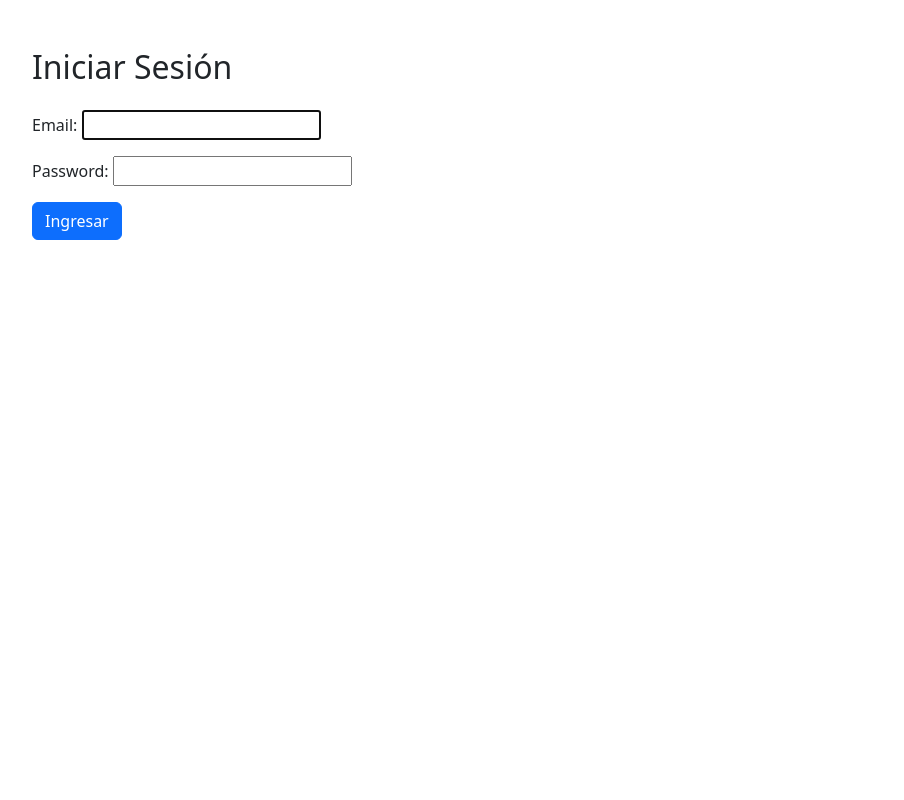
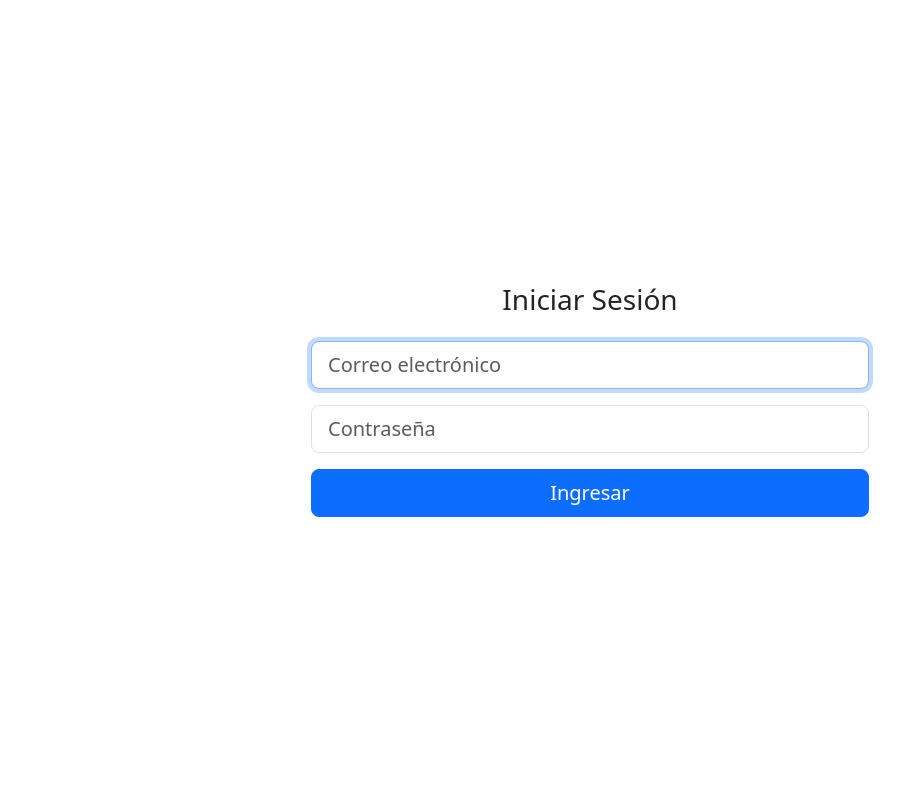
Before and after one commit to Chemozo/leasy-project, a Django app: page /users/login/ in a window 1280 px wide. Shown: the whole page, without its empty margins (50-954 px from the left). Run offline with Django 5.2, Linux system fonts and the light colour scheme; parts of the project's set-up code (start-up, migrations or seed data) failed here and were passed over.

Commit message:
Added logout functionality, and styled the login

```diff
--- /dev/null
+++ b/core/users/forms.py
@@ -0,0 +1,26 @@
+from django import forms
+from django.contrib.auth.forms import AuthenticationForm
+
+
+class CustomLoginForm(AuthenticationForm):
+    username = forms.CharField(
+        label="Email address",
+        widget=forms.EmailInput(
+            attrs={
+                "class": "form-control form-control-lg",
+                "placeholder": "Correo electrónico",
+                "id": "inputEmail",
+                "autofocus": True,
+            }
+        ),
+    )
+    password = forms.CharField(
+        label="Contraseña",
+        widget=forms.PasswordInput(
+            attrs={
+                "class": "form-control form-control-lg",
+                "placeholder": "Contraseña",
+                "id": "inputPassword",
+            }
+        ),
+    )
--- a/core/users/templates/users/login.html
+++ b/core/users/templates/users/login.html
@@ -1,9 +1,22 @@
-{% extends "base.html" %} {% block content %}
-<div class="container mt-5">
-  <h2 class="mb-4">Iniciar Sesión</h2>
-  <form method="post">
-    {% csrf_token %} {{ form.as_p }}
-    <button type="submit" class="btn btn-primary">Ingresar</button>
-  </form>
-</div>
-{% endblock %}
+{% extends "base.html" %}
+{% block content %}
+  <div class="min-vh-100 d-flex align-items-center">
+    <div class="container">
+      <form class="form-signin mx-auto col-md-6" method="post">
+        {% csrf_token %}
+        <h1 class="h3 mb-4 text-center">Iniciar Sesión</h1>
+        <!-- Email Field -->
+        <div class="mb-3">
+          <label for="inputEmail" class="visually-hidden">Correo Electrónico</label>
+          {{ form.username }}
+        </div>
+        <!-- Password Field -->
+        <div class="mb-3">
+          <label for="inputPassword" class="visually-hidden">Contraseña</label>
+          {{ form.password }}
+        </div>
+        <button class="w-100 btn btn-lg btn-primary" type="submit">Ingresar</button>
+      </form>
+    </div>
+  </div>
+{% endblock content %}
--- a/core/users/views.py
+++ b/core/users/views.py
@@ -1,13 +1,18 @@
 from django.contrib.auth.views import LoginView, LogoutView
-from django.urls import reverse_lazy
 from django.contrib import messages
+from django.contrib.auth.views import LogoutView
+from .forms import CustomLoginForm
+
+
+class CustomLogoutView(LogoutView):
+    next_page = "login"
+
 
 class CustomLoginView(LoginView):
+    form_class = CustomLoginForm
     template_name = "users/login.html"
     redirect_authenticated_user = True
+
     def form_invalid(self, form):
         messages.error(self.request, "Correo o contraseña incorrectos.")
         return super().form_invalid(form)
-
-class CustomLogoutView(LogoutView):
-    next_page = reverse_lazy("login")
```
